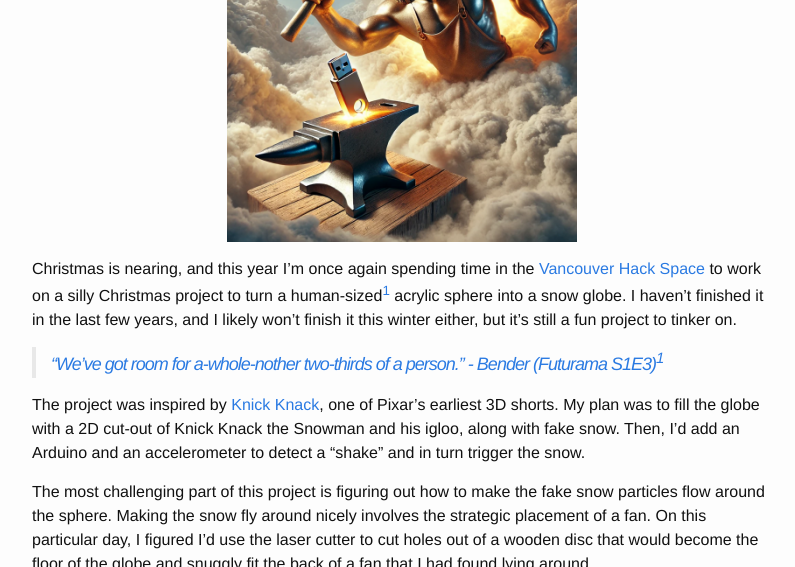
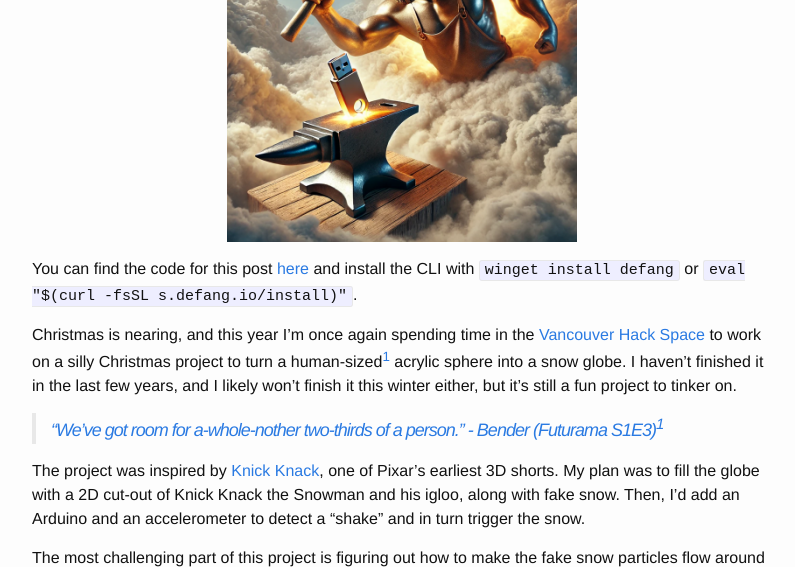
Before and after one commit to lionello/lionello.github.io, a Jekyll site: the page built from _posts/2024-11-19-Nailed-it-with-Defang.markdown, in a window 1280 px wide and 900 px high, scrolled down 308 px, cut to the strip 0-567 px from the top of the window. Shown: the whole strip, without its empty margins (238-1033 px from the left). Built offline with Jekyll 4.4.1, drawn with Linux system fonts in a browser that asks for light colours.

Commit message:
Add link to code

```diff
--- a/_posts/2024-11-19-Nailed-it-with-Defang.markdown
+++ b/_posts/2024-11-19-Nailed-it-with-Defang.markdown
@@ -7,6 +7,8 @@ date: 2024-11-18 17:34:00.000000000 -08:00
 {:refdef: style="text-align: center;"}
 ![The Greek god Hephaestus striking a USB thumb drive with his hammer in the Cloud](/images/1418fc22c430809baab5f1165ed297db/image.png){: width="350" }
 {: refdef}
+
+You can find the code for this post [here](https://gist.github.com/lionello/d1f9d5c198f12590fb70997a93f06edd) and install the CLI with `winget install defang` or `eval "$(curl -fsSL s.defang.io/install)"`.
 
 Christmas is nearing, and this year I’m once again spending time in the [Vancouver Hack Space](http://vanhack.ca) to work on a silly Christmas project to turn a human-sized[^1] acrylic sphere into a snow globe. I haven’t finished it in the last few years, and I likely won’t finish it this winter either, but it’s still a fun project to tinker on.
 
```
